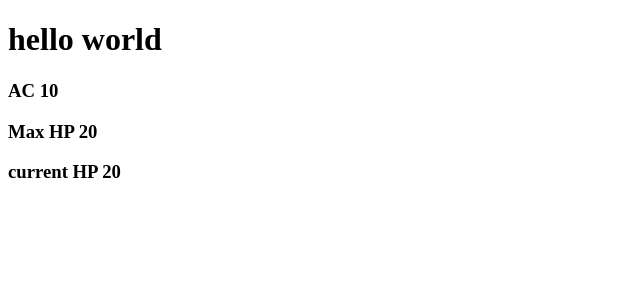
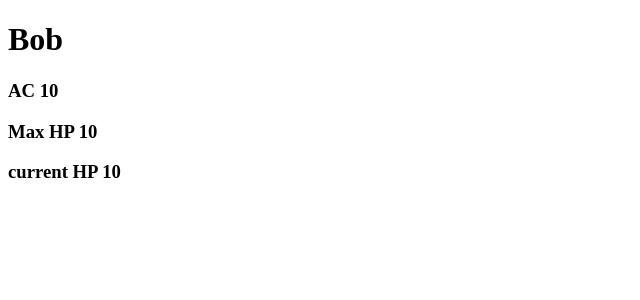
Before and after one commit to Bhaaliver/Six-Seconds, a React (Vite) app: page / in a window 1280 px wide. Shown: the top 300 px of the page, without its empty margins (0-640 px from the left). Built offline with nearby package versions, Linux system fonts and the light colour scheme.

Commit message:
little changes

```diff
--- a/src/App.tsx
+++ b/src/App.tsx
@@ -1,5 +1,4 @@
 import './App.css'
-import { Action } from './components/Action'
 import { Header } from "./components/Header"
 
 function App() {
--- a/src/components/BounusAction.tsx
+++ b/src/components/BounusAction.tsx
@@ -1,4 +1,4 @@
 export function BounusAction(props:{name: string, description: string}){
     const {name, description} = props
-    return <><h1>{name}</h1><p>{description}</p></>
+    return <><h2>{name}</h2><p>{description}</p></>
 }
--- a/src/fakeData.ts
+++ b/src/fakeData.ts
@@ -1,3 +1,3 @@
-const fakeData = {characterName: "hello world", AC: 10, maxHP: 20, Actions:[{name: "dash", description: "move your movement speed"}, {name: "great sword", description: "to hit 1d20+3 attack 2d6+1"}]}
+const fakeData = {characterName: "Bob", AC: 10, maxHP: 10, Actions:[{name: "dash", description: "move your movement speed"}, {name: "great sword", description: "to hit 1d20+3 attack 2d6+1"}]}
 
-export const {maxHP, AC, characterName} = fakeData
+export const {maxHP, AC, characterName, Actions} = fakeData
```
